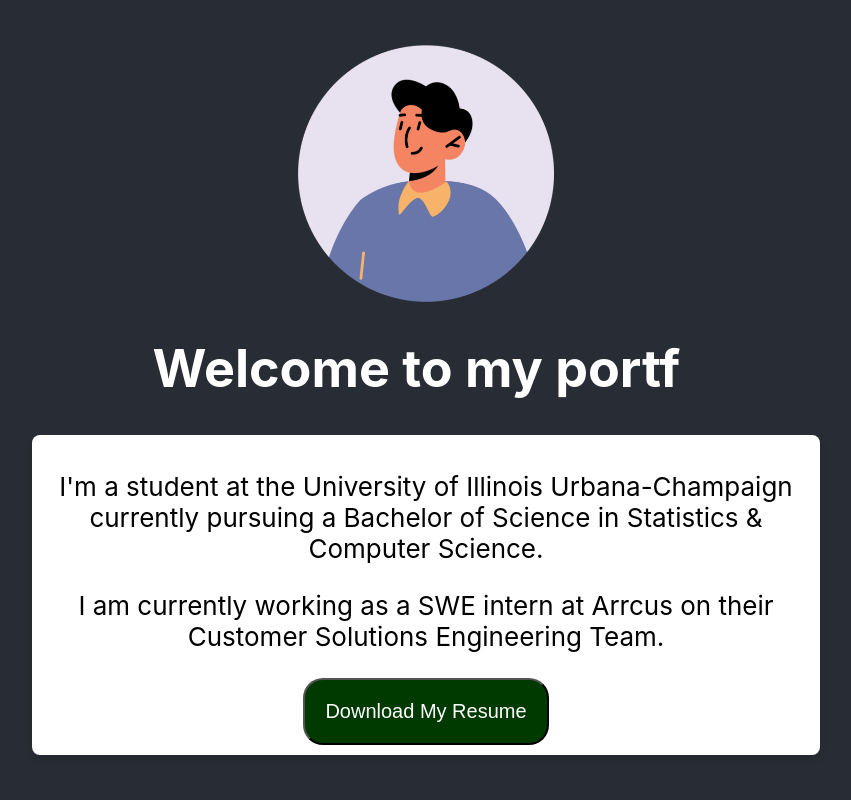
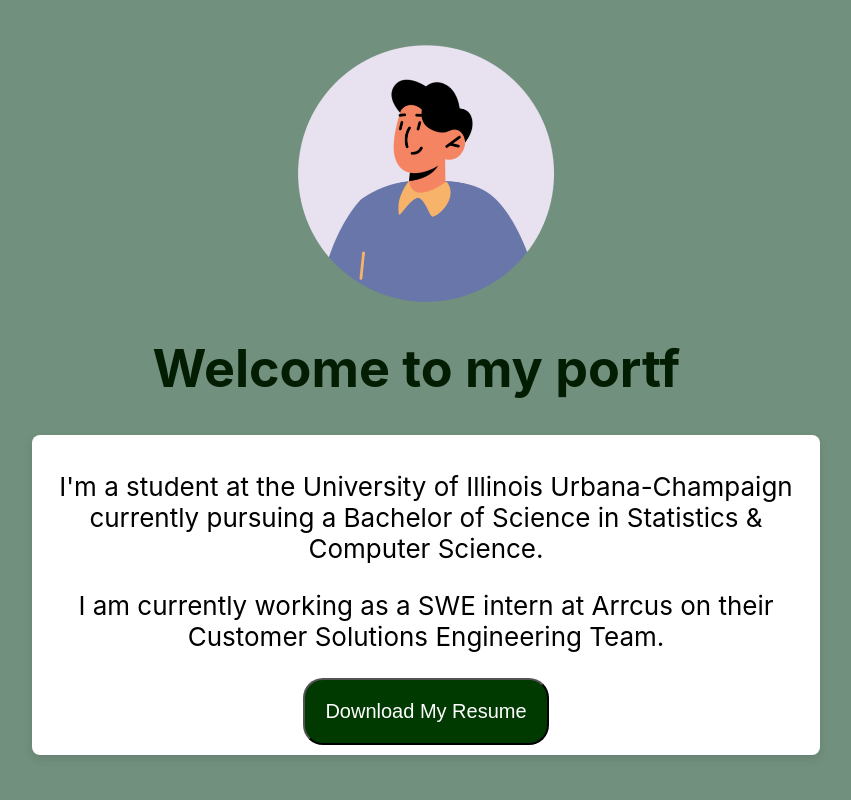
Before and after one commit to ssundr/ssundr.github.io, a React (Create React App) app in the folder portfolio/: page / in a window 1280 px wide. Shown: the top 800 px of the page, without its empty margins (214-1065 px from the left). Built offline with nearby package versions, Linux system fonts and the light colour scheme.

Commit message:
unused css

```diff
--- a/portfolio/src/App.css
+++ b/portfolio/src/App.css
@@ -14,7 +14,7 @@
 }
 
 .App-header {
-  background-color: #282c34;
+  background-color: #72907e;
   min-height: 100vh;
   display: flex;
   flex-direction: column;
@@ -48,11 +48,11 @@
 }
 
 h1 {
-  color: white;
+  color: rgb(2, 29, 2);
 }
 
 .about-me-card-content p {
-  color: black;
+  color: rgb(2, 29, 2);
   font-size: 20px;
 }
 
@@ -229,10 +229,6 @@ h2 {
   overflow: hidden; /* Ensure the image doesn't overflow the card */
 }
 
-.card-content {
-  /* Define styles for the content area if needed */
-}
-
 .project-image {
   width: 100%; /* Ensure the image takes full width */
   height: auto; /* Let the height adjust to maintain aspect ratio */
```
